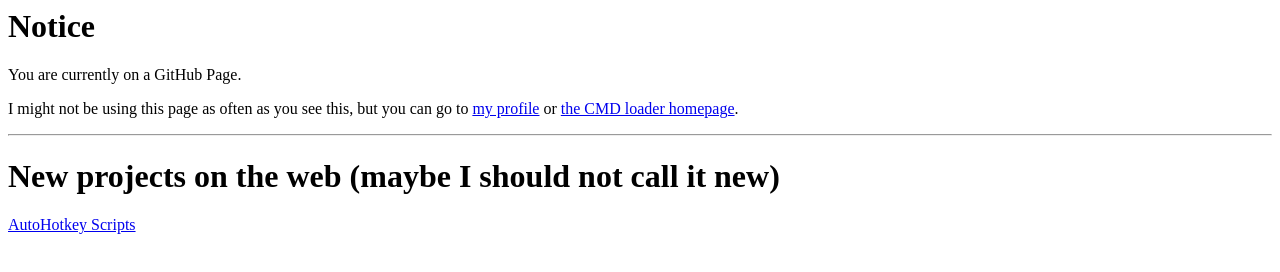
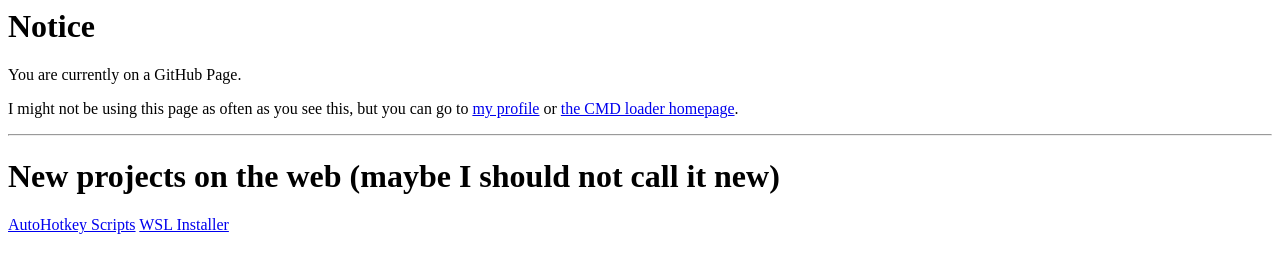
Before and after one commit to JaxonDozier7/jaxondozier7.github.io, a plain HTML site: page index.html in a window 1280 px wide. Drawn offline with Linux system fonts and the light colour scheme.

Commit message:
Update index.html

```diff
--- a/index.html
+++ b/index.html
@@ -9,5 +9,6 @@
     <hr>
     <h1>New projects on the web (maybe I should not call it new)</h1>
     <a href="/AutoHotkeyScripts/">AutoHotkey Scripts</a>
+    <a href="/WSL-Installer/">WSL Installer</a>
   </body>
 </html>
```
